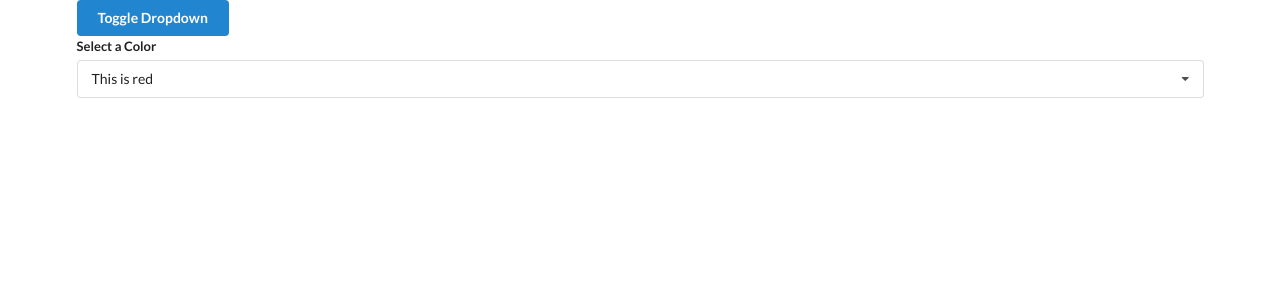
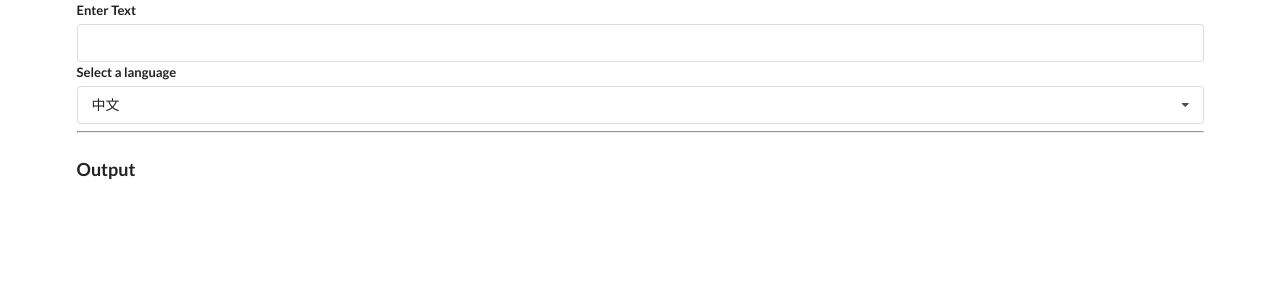
Before and after one commit to martin-luo/ModernReactWithRedux, a React (Create React App) app in the folder widgets/: page / in a window 1280 px wide. Shown: the top 300 px of the page. Built offline with nearby package versions, Linux system fonts and the light colour scheme.

Commit message:
finish translate

```diff
--- a/widgets/src/App.jsx
+++ b/widgets/src/App.jsx
@@ -1,49 +1,10 @@
-import React, { useState } from "react";
-import { Accordion } from "./components/Accordion";
-import { Search } from "./components/Search";
-import { Dropdown } from "./components/Dropdown";
-
-const ITEMS = [
-  {
-    title: "What is React?",
-    content: "React is a frontend Javascript framework",
-  },
-  {
-    title: "Why use React?",
-    content: "It's cool",
-  },
-  {
-    title: "How do you use React?",
-    content: "I use it by creating component",
-  },
-];
-
-const OPTIONS = [
-  { label: "This is red", value: "red" },
-  { label: "The color green", value: "green" },
-  { label: "A shade of Blue", value: "blue" },
-];
+import React from "react";
+import { Translate } from "./components/Translate";
 
 const App = () => {
-  const [selected, setSelected] = useState(OPTIONS[0]);
-  const [showDropdown, setShowDropdown] = useState(true);
   return (
     <>
-      {/* <Accordion items={ITEMS} /> */}
-      {/* <Search /> */}
-      <button
-        className="ui button primary"
-        onClick={() => setShowDropdown(!showDropdown)}
-      >
-        Toggle Dropdown
-      </button>
-      {showDropdown && (
-        <Dropdown
-          options={OPTIONS}
-          selected={selected}
-          onSelectedChange={setSelected}
-        />
-      )}
+      <Translate />
     </>
   );
 };
--- /dev/null
+++ b/widgets/src/components/Convert.jsx
@@ -0,0 +1,47 @@
+import React, { useState, useEffect } from "react";
+import axios from "axios";
+
+const GOOGLE_TRANSLATE_API_KEY = "AIzaSyCHUCmpR7cT_yDFHC98CZJy2LTms-IwDlM";
+
+export const Convert = ({ language, text }) => {
+  const [translated, setTranslated] = useState("");
+  const [debouncedText, setDebouncedText] = useState("");
+
+  useEffect(() => {
+    const timeoutId = setTimeout(() => {
+      setDebouncedText(text);
+    }, 500);
+    return () => {
+      clearTimeout(timeoutId);
+    };
+  }, [text]);
+
+  useEffect(() => {
+    const doTranslation = async () => {
+      const { data } = await axios.post(
+        "https://translation.googleapis.com/language/translate/v2",
+        {},
+        {
+          params: {
+            q: debouncedText,
+            target: language.value,
+            key: GOOGLE_TRANSLATE_API_KEY,
+          },
+        }
+      );
+      console.log("data", data);
+
+      setTranslated(data.data.translations[0].translatedText);
+    };
+
+    if (debouncedText) {
+      doTranslation();
+    }
+  }, [language, debouncedText]);
+
+  return (
+    <div>
+      <h1 className="ui header">{translated}</h1>
+    </div>
+  );
+};
--- a/widgets/src/components/Dropdown.jsx
+++ b/widgets/src/components/Dropdown.jsx
@@ -1,6 +1,6 @@
 import React, { useState, useEffect, useRef } from "react";
 
-export const Dropdown = ({ options, selected, onSelectedChange }) => {
+export const Dropdown = ({ label, options, selected, onSelectedChange }) => {
   const [open, setOpen] = useState(false);
   const formRef = useRef();
 
@@ -37,7 +37,7 @@
   return (
     <div className="ui form" ref={formRef} onClick={() => setOpen(!open)}>
       <div className="field">
-        <label className="label">Select a Color</label>
+        <label className="label">{label}</label>
         <div
           className={`ui selection dropdown ${open ? "visible active" : ""}`}
         >
--- /dev/null
+++ b/widgets/src/components/Translate.jsx
@@ -0,0 +1,34 @@
+import React, { useState } from "react";
+import { Dropdown } from "./Dropdown";
+import { Convert } from "./Convert";
+
+const LANGUAGE_OPTIONS = [
+  { label: "中文", value: "zh" },
+  { label: "Arabic", value: "ar" },
+  { label: "English", value: "en" },
+];
+
+export const Translate = () => {
+  const [language, setLanguage] = useState(LANGUAGE_OPTIONS[0]);
+  const [text, setText] = useState("");
+
+  return (
+    <div>
+      <div className="ui form">
+        <div className="field">
+          <label>Enter Text</label>
+          <input value={text} onChange={(e) => setText(e.target.value)} />
+        </div>
+      </div>
+      <Dropdown
+        label={"Select a language"}
+        options={LANGUAGE_OPTIONS}
+        selected={language}
+        onSelectedChange={setLanguage}
+      />
+      <hr />
+      <h3 className="ui header">Output</h3>
+      <Convert text={text} language={language} />
+    </div>
+  );
+};
```
